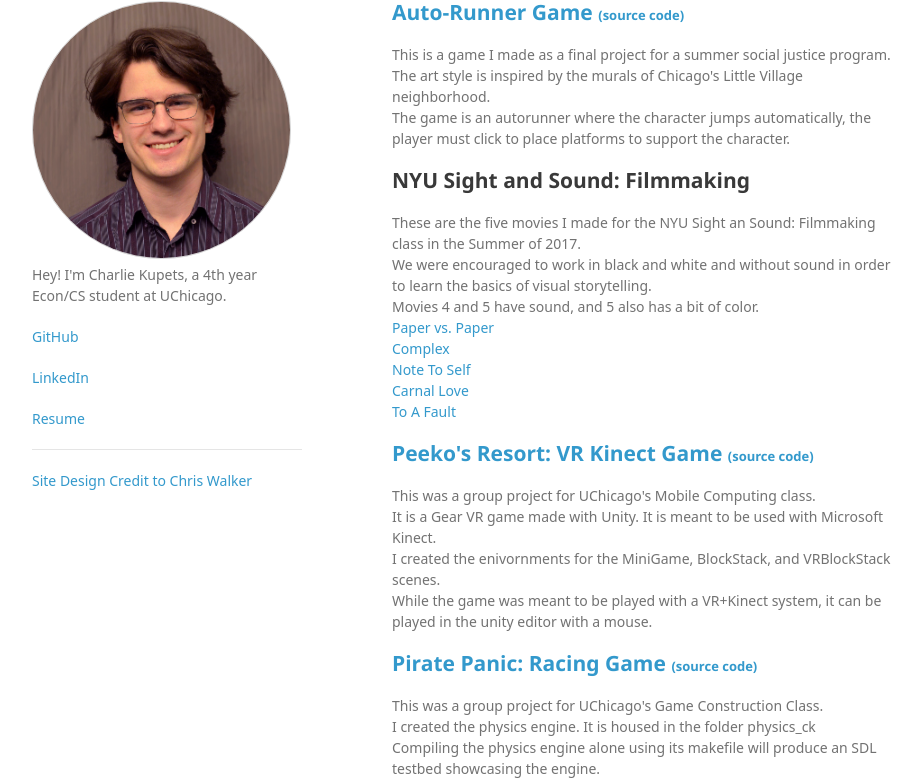
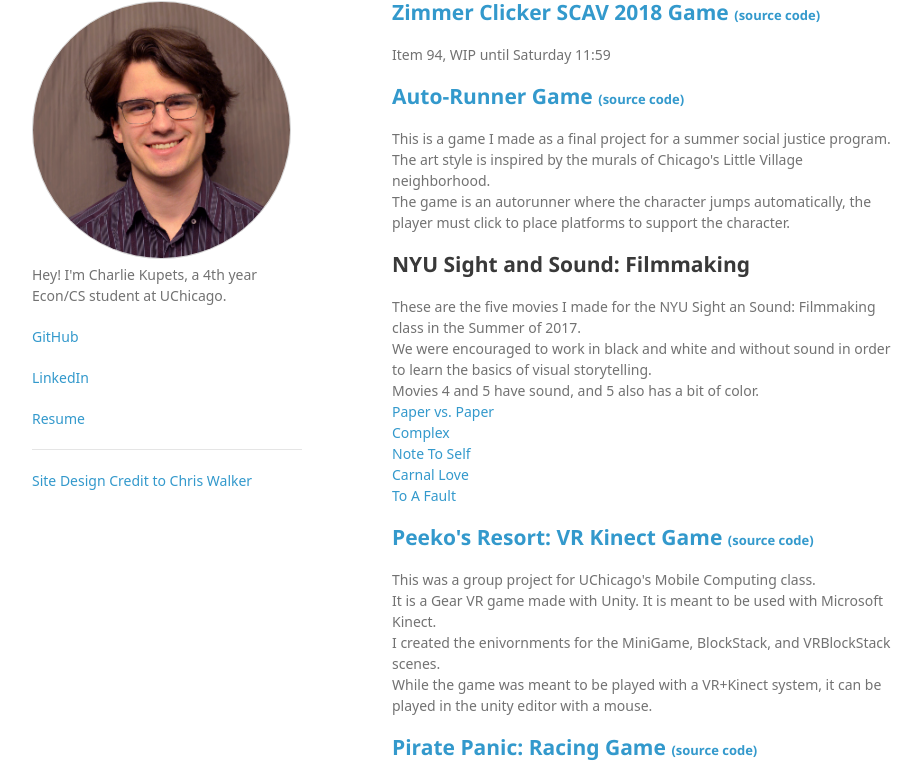
Before and after one commit to CKupets/CKupets.github.io, a plain HTML site: page index.html in a window 1280 px wide. Shown: the part 108-891 px from the top of the page, without its empty margins (178-1098 px from the left). Drawn offline with Linux system fonts and the light colour scheme; a web font is replaced by a local one.

Commit message:
adding link to SCAV game

```diff
--- a/index.html
+++ b/index.html
@@ -39,6 +39,16 @@
                     </a>
                     Projects
                 </h1>
+            </div>
+
+          <div class="project">
+                <h2>
+                    <a href="/Builds/index.html" target="_blank">Zimmer Clicker SCAV 2018 Game</a>
+                    <a class="source_link" href="https://github.com/CKupets/CKupets.github.io/tree/master/Builds" target="_blank">(source code)</a>
+                </h2>
+                <p>
+                    Item 94, WIP until Saturday 11:59
+                </p>
             </div>
 
             <div class="project">
```
